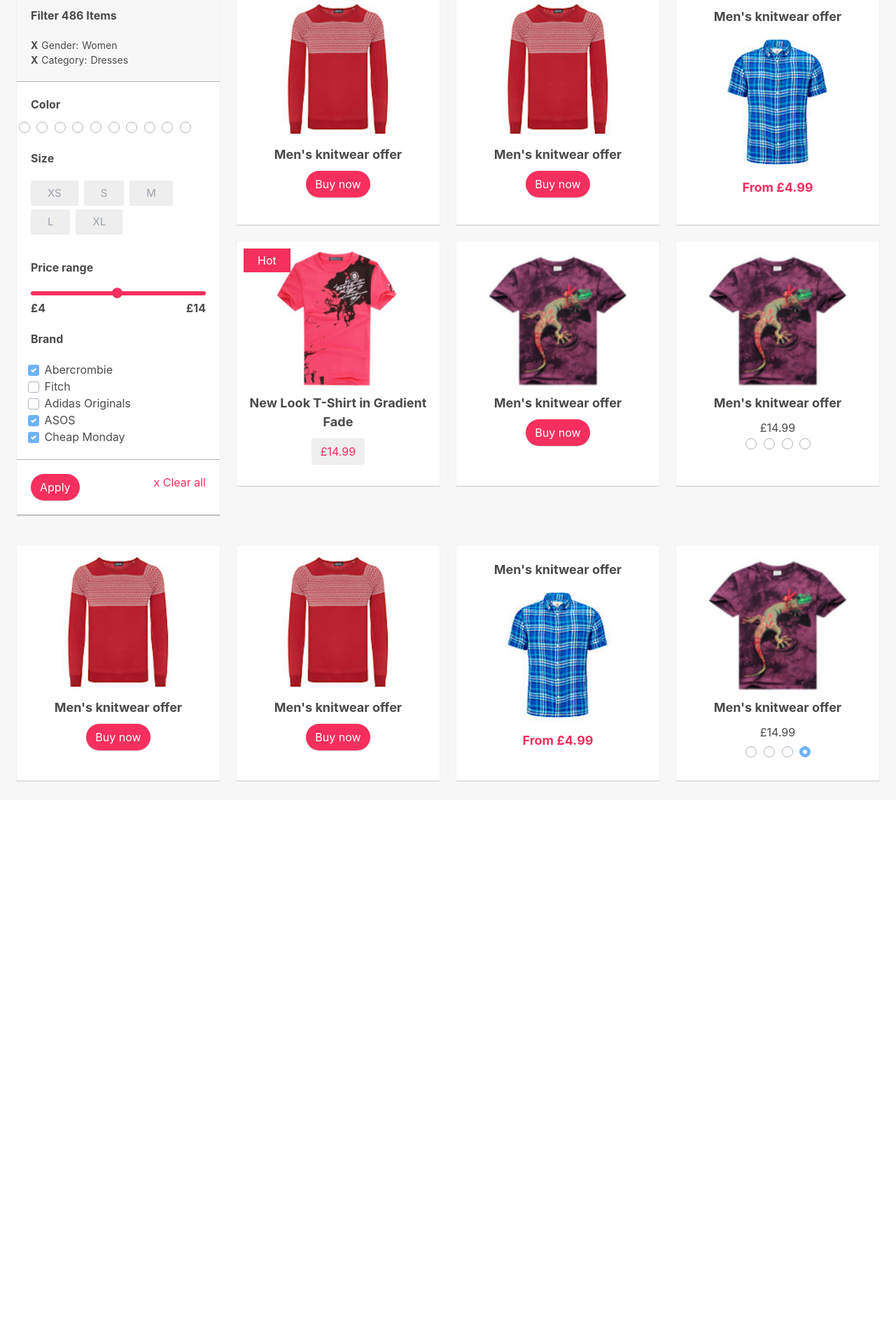
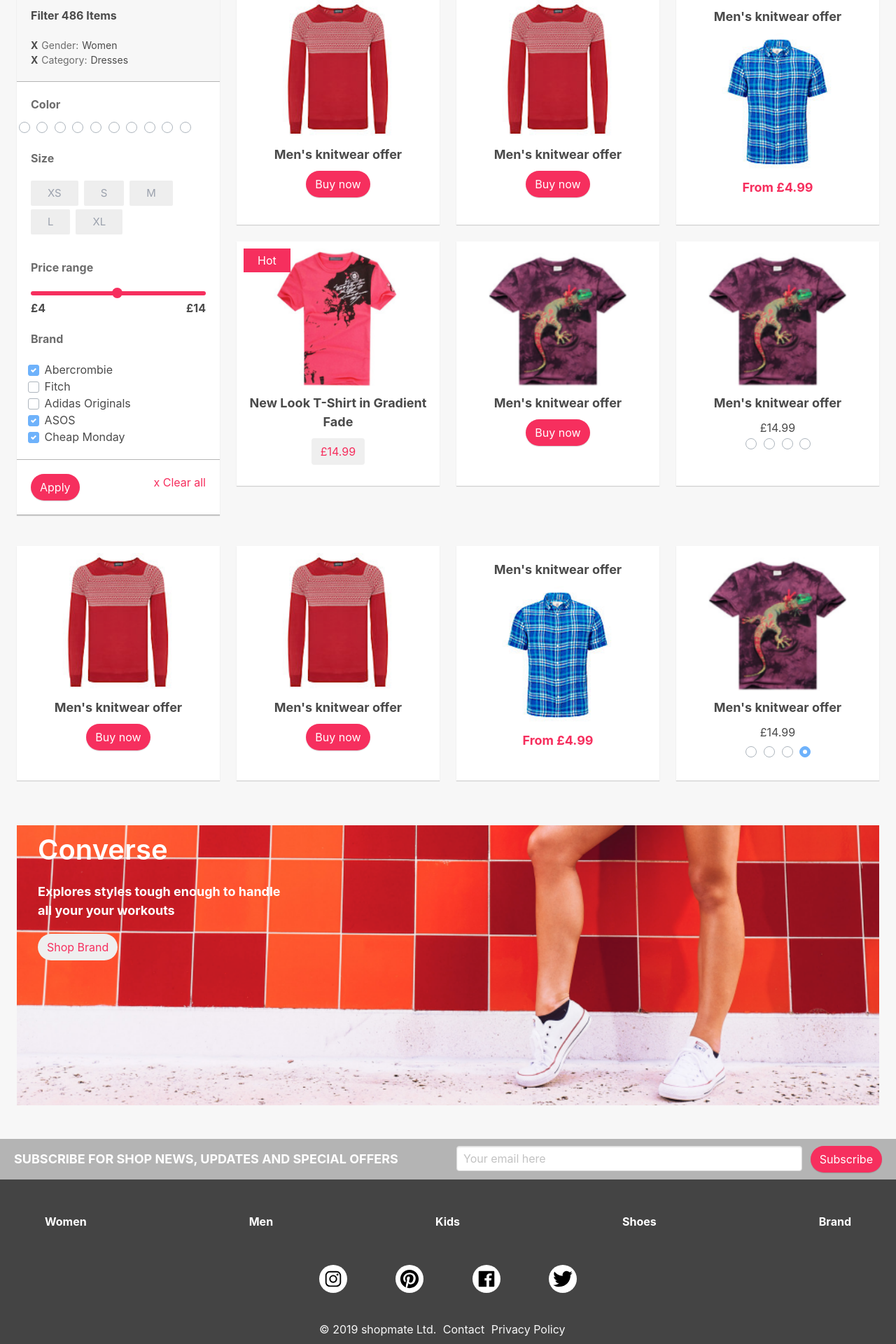
Before and after one commit to wiztemple/shopmate, a PHP site: page / in a window 1280 px wide. Shown: the part 840-2760 px from the top of the page at 70% size. Before the commit the page ends 1957 px from the top, so only its background shows below. Run offline with PHP 8.4, Linux system fonts and the light colour scheme.

Commit message:
feat(footer): add footer
- add explore banner section
- add subscription section
- add social icons

[Finishes]

```diff
--- a/index.html
+++ b/index.html
@@ -153,13 +153,13 @@
               <div class="leftside-item">
                 <div class="pd-20">
                   <h1 class="fw-700">Filter 486 Items</h1>
-                    <div class="mt-20 fs-14"><span class="fw-700">X</span><span class="ml-5 darkgray">Gender:</span><span
+                  <div class="mt-20 fs-14"><span class="fw-700">X</span><span class="ml-5 dark-gray">Gender:</span><span
                       class="ml-5 fw-500">Women</span></div>
-                    <div class="fs-14"><span class="fw-700">X</span><span class="ml-5 darkgray">Category:</span><span class="ml-5 fw-500">Dresses</span></div>
+                  <div class="fs-14"><span class="fw-700">X</span><span class="ml-5 dark-gray">Category:</span><span class="ml-5 fw-500">Dresses</span></div>
                 </div>
               </div>
               <div class="leftside-item">
-                  <h1 class="fw-700 gray pl-20 pb-10 pt-20">Color</h1>
+                <h1 class="fw-700 dark-gray pl-20 pb-10 pt-20">Color</h1>
                 <div class="justify-center">
                   <div class="space-start">
                     <label class="custom-control custom-radio custom-control-inline">
@@ -204,7 +204,7 @@
                     </label>
                   </div>
                 </div>
-                  <h1 class="fw-700 gray pl-20 mt-20 pb-20">Size</h1>
+                <h1 class="fw-700 dark-gray pl-20 mt-20 pb-20">Size</h1>
                 <div class="selectgroup selectgroup-squares pl-20 pb-10">
                   <label class="selectgroup-item">
                     <input type="checkbox" name="value" value="XS" class="selectgroup-input">
@@ -227,7 +227,7 @@
                     <span class="selectgroup-button">XL</span>
                   </label>
                 </div>
-                  <h1 class="fw-700 gray pl-20 mt-20 pb-10">Price range</h1>
+                <h1 class="fw-700 dark-gray pl-20 mt-20 pb-10">Price range</h1>
                 <div class="sliderange pl-20 pr-20">
                   <input type="range" min="1" max="100" value="50" class="slider" id="pricerange">
                 </div>
@@ -235,7 +235,7 @@
                   <span class="fw-700">&#163;4</span>
                   <span class="fw-700">&#163;14</span>
                 </div>
-                  <h1 class="fw-700 gray pl-20 mt-20 pb-20">Brand</h1>
+                <h1 class="fw-700 dark-gray pl-20 mt-20 pb-20">Brand</h1>
                 <div class="custom-controls-stacked pl-30 pb-20">
                   <label class="custom-control custom-checkbox">
                     <input type="checkbox" class="custom-control-input" name="example-checkbox1" value="abercrombie"
@@ -495,6 +495,91 @@
         </div>
       </div>
     </section>
+    <section class="section">
+      <div class="explore-banner">
+        <div class="columns">
+          <div class="column is-4">
+            <div class="explore-information">
+              <h1 class="title is-2 pl-30 has-text-white">Converse</h1>
+              <p class="pl-30 fw-700 has-text-white fs-18">Explores styles tough enough to handle all your your workouts</p>
+              <button class="btn btn-rounded ml-30 mt-20 pink fw-700">Shop Brand</button>
+            </div>
+          </div>
+          <div class="column"></div>
+        </div>
+      </div>
+    </section>
+    <section>
+      <div class="subscription">
+        <div>
+          <div class="columns">
+            <div class="column">
+              <p class="fw-700 has-text-white mt-5 fs-18">SUBSCRIBE FOR SHOP NEWS, UPDATES AND SPECIAL OFFERS</p>
+            </div>
+            <div class="column">
+              <div>
+                <div class="field is-grouped">
+                  <p class="control is-expanded">
+                    <input class="input" type="text" placeholder="Your email here">
+                  </p>
+                  <p class="control">
+                    <a class="btn item-card__btn btn-rounded">
+                      Subscribe
+                    </a>
+                  </p>
+                </div>
+              </div>
+            </div>
+          </div>
+        </div>
+      </div>
+    </section>
+    <section class="footer">
+      <div class="container">
+        <div class="space-between">
+          <a class="has-text-white fw-700" href="#">Women</a>
+          <a class="has-text-white fw-700" href="#">Men</a>
+          <a class="has-text-white fw-700" href="#">Kids</a>
+          <a class="has-text-white fw-700" href="#">Shoes</a>
+          <a class="has-text-white fw-700" href="#">Brand</a>
+        </div>
+        <div class="columns">
+          <div class="column"></div>
+          <div class="column">
+            <div class="socials">
+              <div class="space-between">
+                <div class="social-icons">
+                  <a class="social-link" href="#">
+                    <img src="./assets/images/logo-instagram.svg" class="social-icon">
+                  </a>
+                </div>
+                <div class="social-icons">
+                  <a class="social-link" href="#">
+                    <img src="./assets/images/logo-pinterest.svg" class="social-icon">
+                  </a>
+                </div>
+                <div class="social-icons">
+                  <a class="social-link" href="#">
+                    <img src="./assets/images/logo-facebook.svg" class="social-icon">
+                  </a>
+                </div>
+                <div class="social-icons">
+                  <a class="social-link" href="#">
+                    <img src="./assets/images/logo-twitter.svg" class="social-icon">
+                  </a>
+                </div>
+              </div>
+            </div>
+            <div class="privacy mt-40">
+              <span class="feint-grey">&copy; 2019 shopmate Ltd.</span>
+              <span><a class="ml-5 feint-grey" href="#">Contact</a></span>
+              <span><a class="ml-5 feint-grey" href="#">Privacy Policy</a></span>
+            </div>
+          </div>
+          <div class="column"></div>
+        </div>
+      </div>
+    </section>
   </div>
   <script src="./js/main.js"></script>
 </body>
--- a/sass/base/_base.scss
+++ b/sass/base/_base.scss
@@ -14,6 +14,15 @@ body {
 /*color*/
 .pink {
   color: $color-pink;
+}
+.feint-grey {
+  color: $feint-grey;
+}
+.dark-gray {
+  color: $darkgray;
+}
+.light-gray {
+  color: $color-light-grey;
 }
 
 /*img-fluid*/
--- a/sass/base/_typography.scss
+++ b/sass/base/_typography.scss
@@ -4,23 +4,23 @@
 }
 /*font-size*/
 .fs-15 {
-  font-size: 15px;
+  font-size: 0.9375rem;
 }
 .fs-14 {
-  font-size: 14px;
+  font-size: 0.875rem;
 }
 .fs-13 {
-  font-size: 13px;
+  font-size: 0.8125rem;
 }
 .fs-12 {
-  font-size: 12px;
+  font-size: 0.75rem;
 }
 .fs-10 {
-  font-size: 10px;
+  font-size: 0.625rem;
 }
 .fs-16 {
-  font-size: 16px;
+  font-size: 1rem;
 }
 .fs-18 {
-  font-size: 18px;
+  font-size: 1.125rem;
 }
--- /dev/null
+++ b/sass/components/_footer.scss
@@ -0,0 +1,50 @@
+/*explore-banner*/
+.explore-banner {
+  height: 25rem;
+  background-image: url('../assets/images/images-shoe2.png');
+  background-position: top;
+  background-size: cover;
+  background-repeat: no-repeat;
+}
+
+/*subscription*/
+.subscription {
+  padding: 0.625rem 1.25rem 0.625rem 1.25rem;
+  background-color: $color-light-grey;
+}
+@media screen and (max-width: 768px) {
+  .subscription {
+    padding-bottom: 2rem;
+  }
+}
+
+/*footer*/
+.footer {
+  background-color: #444;
+}
+.footer-item > p > a {
+  color: $color-black;
+}
+.socials {
+  margin-top: 3.125rem;
+}
+.social-icons {
+  display: flex;
+  justify-content: center;
+  align-items: center;
+  width: 2.5rem;
+  height: 2.5rem;
+  line-height: 0.625rem;
+  background-color: $color-white;
+  border-radius: 50%;
+  &:hover {
+    background-color: rgba($color-black,0.1);
+  }
+}
+.social-icon {
+  width: 1.875rem;
+  height: 1.875rem;
+}
+.privacy > span > a:hover {
+  color: $color-light-grey;
+}
--- a/sass/main.scss
+++ b/sass/main.scss
@@ -7,6 +7,7 @@
 
 @import "components/button";
 @import "components/cards";
+@import "components/footer";
 
 @import "layout/nav";
 @import "layout/banner";
```
Also changed, not shown: css/styles.css. Lines whose indentation alone changed are shown as unchanged.
